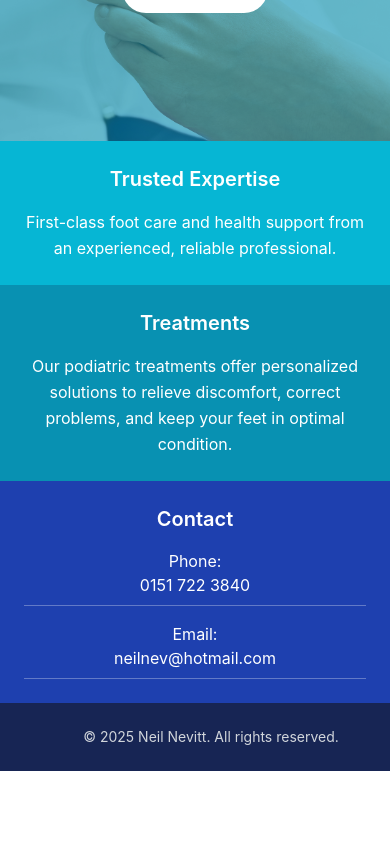
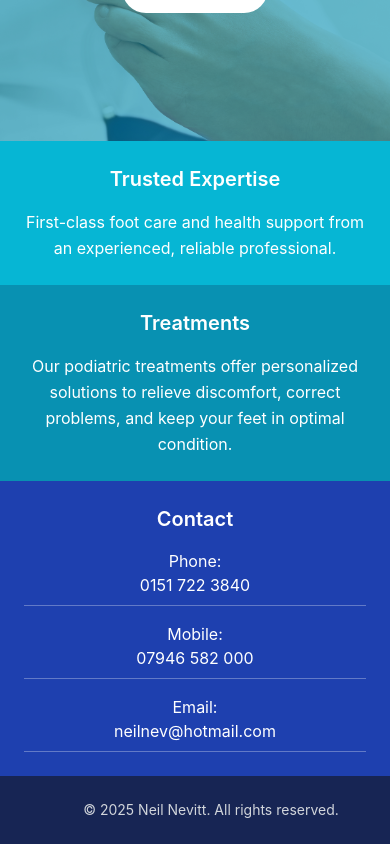
Before and after one commit to jacobadam/nn-podiatry, a React (Create React App) app: page / in a window 390 px wide. Shown: the part 437-1281 px from the top of the page. Before the commit the page ends 1208 px from the top, so only its background shows below. Built offline with nearby package versions, Linux system fonts and the light colour scheme; no server answers.

Commit message:
add mobile to homepage

```diff
--- a/src/Home.js
+++ b/src/Home.js
@@ -78,6 +78,10 @@ export default function Home() {
                 <p className="lg:text-right font-normal">0151 722 3840</p>
               </li>
               <li className="flex flex-col lg:flex-row lg:justify-between border-b border-white/30 pb-2">
+                <span className="font-normal">Mobile:</span>
+                <p className="lg:text-right font-normal">07946 582 000</p>
+              </li>
+              <li className="flex flex-col lg:flex-row lg:justify-between border-b border-white/30 pb-2">
                 <span className="font-normal">Email:</span>
                 <p className="lg:text-right break-words font-normal">
                   neilnev@hotmail.com
```
